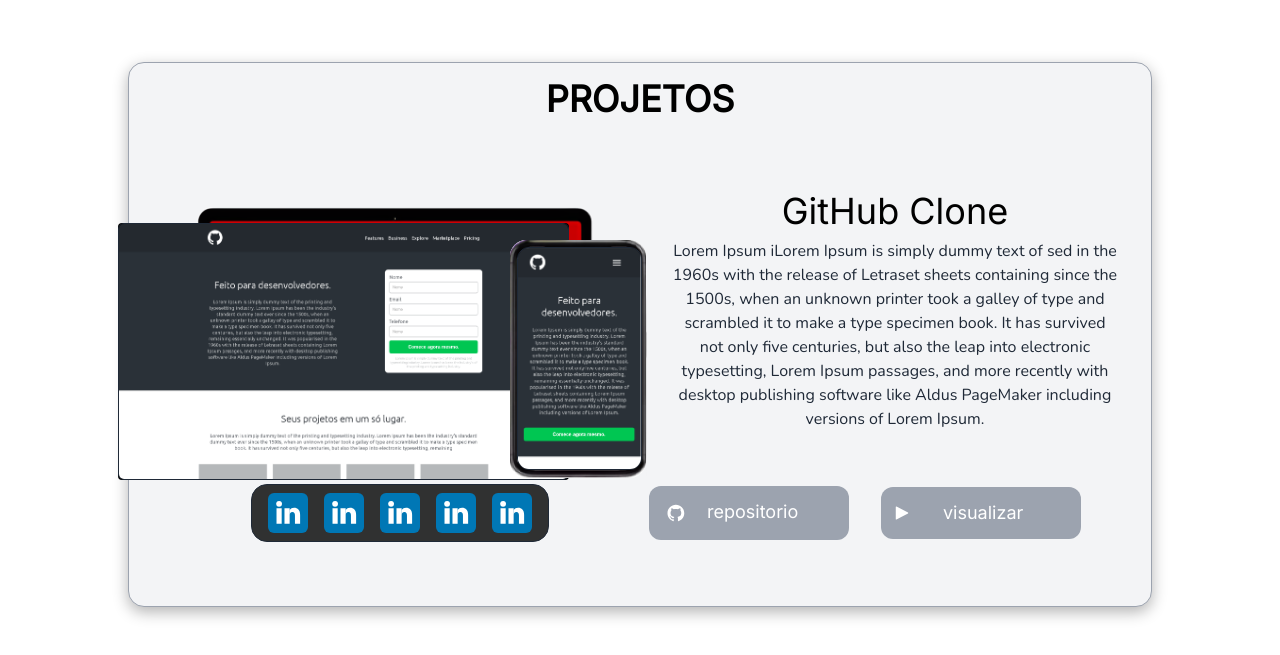
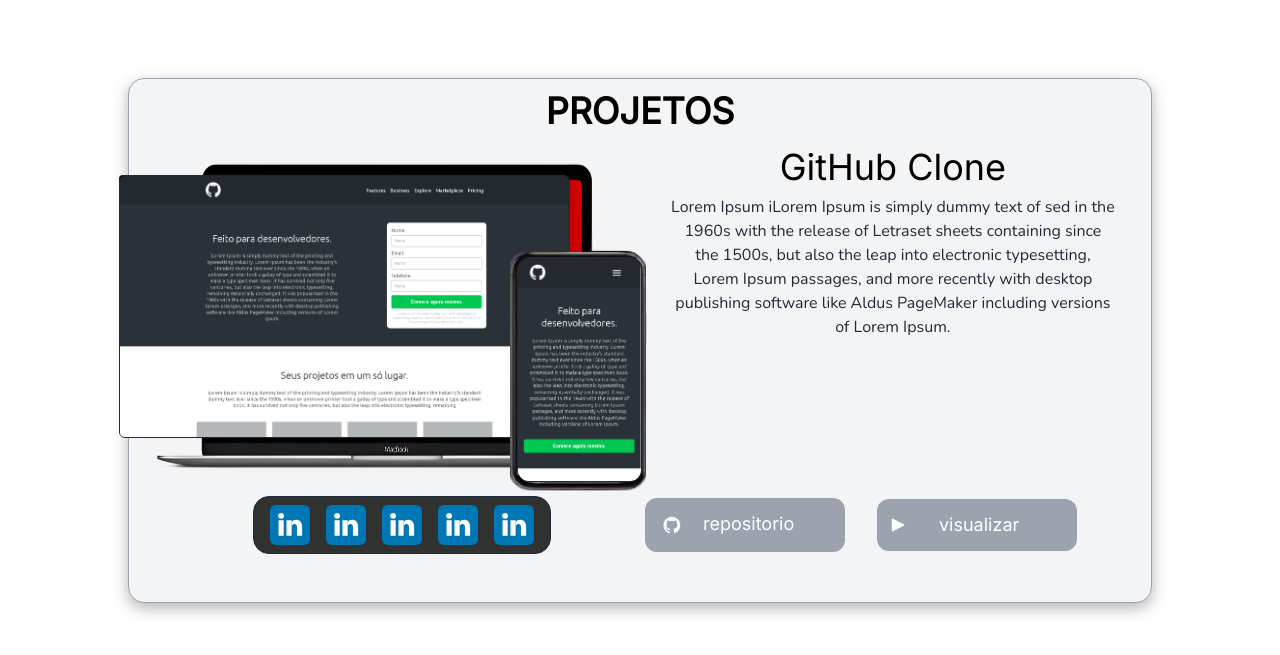
Before and after one commit to sams-dev/portfolio, a Next.js app: page / in a window 1280 px wide. Shown: the part 754-1409 px from the top of the page. Built offline with nearby package versions, Linux system fonts and the light colour scheme.

Commit message:
ver.media sm

```diff
--- a/src/components/Home/portifolio.tsx
+++ b/src/components/Home/portifolio.tsx
@@ -17,58 +17,60 @@
       <Head>
         <title>Portifolio | samsdev</title>
       </Head>
-      <section id="projetos" className="space-y-16 bg-gray-100 rounded-2xl border border-gray-400 box-shadow p-4 flex flex-col justify-start text-center">
+      <section id="projetos" className=" space-y-2 md:mt-16 bg-gray-100 rounded-2xl border border-gray-400 box-shadow pt-3 px-5 flex flex-col justify-start text-center items-center">
         <h2 className="text-2xl md:text-4xl font-semibold">PROJETOS</h2>
-        <ul className=" flex gap-4">
+        <ul className="flex gap-4">
           {projects.map(({ name, image }, index) => (
-            <li className="flex gap-4 p-2" key={name + index}>
+            <li className="relative md:flex gap-4 md:p-2" key={name + index}>
+              <span className="text-2xl md:text-4xl font-medium block md:hidden max-w-screen-md">{name}</span>
               <div className="py-4 relative flex flex-col justify-start items-center gap-y-2">
                 <Image
                   src="/responsive (2).png"
                   alt=""
-                  width={596}
-                  height={580} />
+                  width={280}
+                  height={160}
+                  className="md:w-[596px] md:h-[325px]"/>
 
-                <div className="desktop rounded absolute bg-black md:top-[32px] md:right-[78px] z-10">
+                <div className="desktop w-[206px] h-[120px] md:w-[451px] md:h-[257px] inline-block rounded absolute bg-black top-[22px] right-[35px] md:top-[28px] md:right-[77px] z-10">
                   <Image
                     src={image.url}
                     alt={image.alt}
-                    width={550}
-                    height={550}
-                    className="object-cover border border-gray-800 rounded-md" />
+                    width={451}
+                    height={263}
+                    className="w-[206px] h-[120px] md:w-[451px] md:h-[263px] object-cover border border-gray-800 rounded-md" />
                 </div>
 
-                <div className="mobile bg-white absolute rounded-2xl md:bottom-[80px] md:right-[1px] z-30">
+                <div className="mobibe w-[58px] h-[106px] md:w-[136px] md:h-[238px] bg-whit absolute rounded-2xl md:rounded-2xl bottom-[68px] right-[1px] md:bottom-[80px] md:right-[1px] z-30">
                   <Image
                     src="/cel.png"
                     alt=""
                     width={136}
-                    height={273.25}
-                    className="mobile rounded-2xl md:bottom-[0px] md:right-[0px] z-30" />
-                  <div className="relative z-10">
+                    height={239}
+                    className="w-[70px] h-[107px] md:w-[136px] md:h-[239px] rounded-xl bottom-[0px] right-[0px] md:bottom-[0px] md:right-[0px] z-30" />
+                  <div className="ms:relative sm:w-[60px] sm:h-[107px] z-10">
                     <Image
                       src="/v-mobile.png"
                       alt=""
                       width={125}
-                      height={220}
-                      className="border border-gray-800 rounded-xl absolute md:bottom-[8px] md:right-[4px] z-10" />
+                      height={225}
+                      className="sm:w-[60px] sm:h-[107px] md:w-[125px] md:h-[225px] border border-gray-800 rounded-lg md:rounded-xl absolute bottom-[2px] right-[1px] md:bottom-[8px] md:right-[4px] z-10" />
                   </div>
                 </div>
-                <ul className="flex inline-flex justify-center items-center gap-4 bg-black bg-opacity-80 border border-gray-800 rounded-2xl px-4 py-2" >
-                  <li><Image src="/assets/linkedin.svg" alt="" width={40} height={40} /></li>
-                  <li><Image src="/assets/linkedin.svg" alt="" width={40} height={40} /></li>
-                  <li><Image src="/assets/linkedin.svg" alt="" width={40} height={40} /></li>
-                  <li><Image src="/assets/linkedin.svg" alt="" width={40} height={40} /></li>
-                  <li><Image src="/assets/linkedin.svg" alt="" width={40} height={40} /></li>
+                <ul className="flex inline-flex justify-center items-center gap-4 bg-black bg-opacity-80 border border-gray-800 rounded-lg md:rounded-2xl px-4 py-2" >
+                  <li><Image className="md:w-[40px] md:h-[40px]" src="/assets/linkedin.svg" alt="" width={25} height={25} /></li>
+                  <li><Image className="md:w-[40px] md:h-[40px]" src="/assets/linkedin.svg" alt="" width={25} height={25} /></li>
+                  <li><Image className="md:w-[40px] md:h-[40px]" src="/assets/linkedin.svg" alt="" width={25} height={25} /></li>
+                  <li><Image className="md:w-[40px] md:h-[40px]" src="/assets/linkedin.svg" alt="" width={25} height={25} /></li>
+                  <li><Image className="md:w-[40px] md:h-[40px]" src="/assets/linkedin.svg" alt="" width={25} height={25} /></li>
                 </ul>
               </div>
-              <div className="relative text-center w-[560px]">
-                <span className="text-4xl font-medium">{name}</span>
-                <p className={`${nunito.className} p-2 text-gray-800`}>Lorem Ipsum iLorem Ipsum is simply dummy text of sed in the 1960s with the release of Letraset sheets containing since the 1500s, when an unknown printer took a galley of type and scrambled it to make a type specimen book. It has survived not only five centuries, but also the leap into electronic typesetting, Lorem Ipsum passages, and more recently with desktop publishing software like Aldus PageMaker including versions of Lorem Ipsum.</p>
-                <div className="flex gap-8 p-4 text-center absolute md:bottom-[2px] md:right-[30px] justify-center items-center">
-                  <a className="btn flex gap-4 bg-gray-400 text-white text-lg text-center w-[200px] p-3 rounded-xl" href="">
+              <div className="relative text-center md:w-[560px]">
+                <span className="text-4xl font-medium hidden md:block">{name}</span>
+                <p className={`${nunito.className} pb-4 text-sm md:text-base md:p-2 text-gray-800 max-w-screen-md`}>Lorem Ipsum iLorem Ipsum is simply dummy text of sed in the 1960s with the release of Letraset sheets containing since the 1500s, but also the leap into electronic typesetting, Lorem Ipsum passages, and more recently with desktop publishing software like Aldus PageMaker including versions of Lorem Ipsum.</p>
+                <div className="flex gap-4 pt-2 md:gap-8 md:p-4 text-center md:absolute md:bottom-[2px] md:right-[30px] justify-between items-center">
+                  <a className="btn flex md:gap-4 bg-gray-400 text-white md:text-lg text-center md:w-[200px] p-[5px] pr-9 md:p-3 rounded-lg md:rounded-xl" href="">
                   <Image src="/assets/gh-white.svg" alt="" width={30} height={30} />repositorio</a>
-                  <a className="btn flex gap-8 bg-gray-400 text-white text-lg text-center w-[200px] p-3 rounded-xl" href="">
+                  <a className="btn flex md:gap-8 bg-gray-400 text-white md:text-lg text-center md:w-[200px] p-2 pr-7 md:p-3 rounded-lg md:rounded-xl" href="">
                   <Image src="/assets/play.svg" alt="" width={18} height={20} />visualizar</a>
                 </div>
 
@@ -77,7 +79,6 @@
           ))}
         </ul>
         <br></br>
-
       </section>
     </>
 
--- a/src/pages/index.tsx
+++ b/src/pages/index.tsx
@@ -22,10 +22,13 @@
           content="TENHO 21 ANOS, SOU DESENVOLVEDOR FRONTEND
         COM 7 MESES DE EXPERIENCIA TRABALHANDO COMO FREELANCER"/>
       </Head>
-      <div className="py-12 px-8 md:px-32 space-y-10 md:space-y-40">
+
+        <div className="pt-12 pb-3 px-8 md:pb-12 md:px-32 space-y-16 md:space-y-40">
           <AboutMe />
           <Projects projects={projectList} />
         </div>
+
+
     </>
   );
 };
--- a/src/styles/globals.css
+++ b/src/styles/globals.css
@@ -6,21 +6,11 @@
   background-color: white;
 }
 
-.desktop {
-  width: 451px;
-  height: 257px;
-}
-
-.mobile {
-  width: 136px;
-  height: 238px;
-}
-
 .box-shadow {
   box-shadow: rgba(0, 0, 0, 0.30) 0px 5px 15px;
 }
 
 .btn:hover {
   transform: scale(1.1);
-  opacity: 0.7;
+  opacity: 0.8;
 }
```
Also changed, not shown: src/components/Home/AboutMe.tsx (+13 -13 lines). Lines whose indentation alone changed are shown as unchanged.
